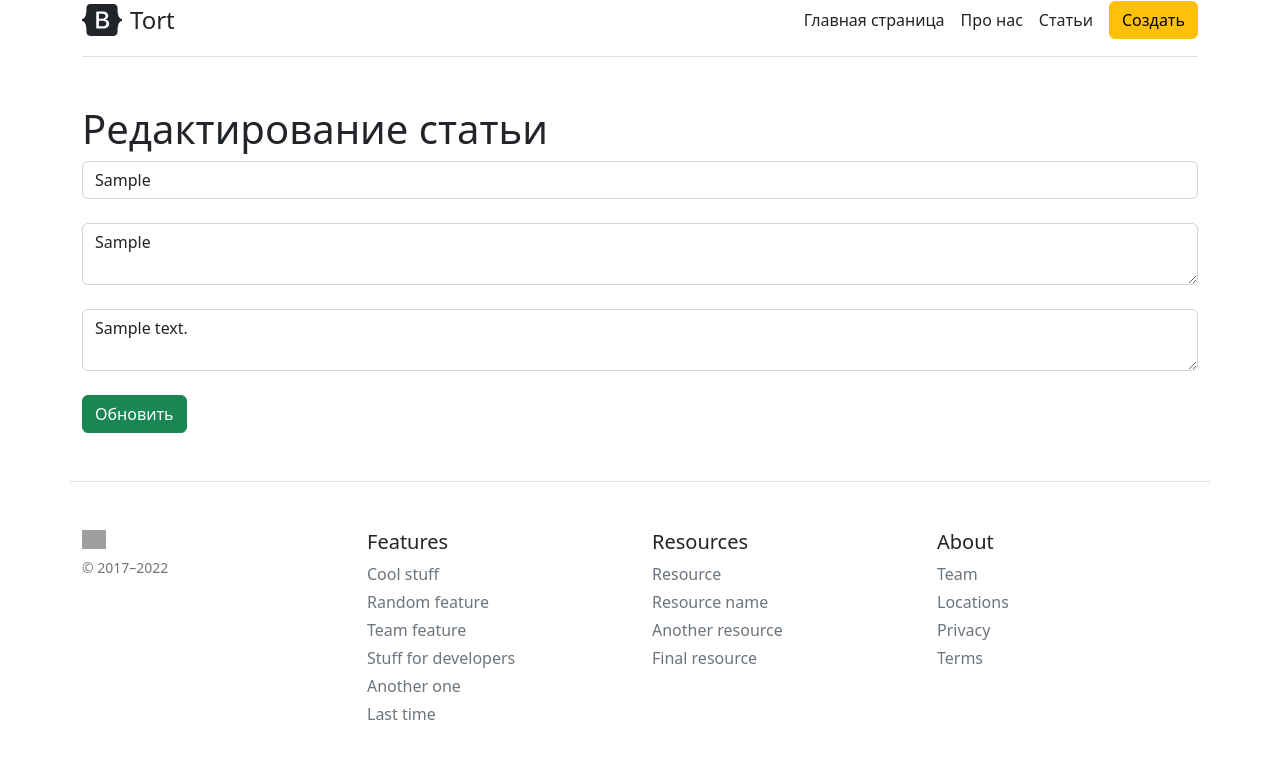
After one commit to ordadm/z100, a Flask app: page /posts/1/post_update in a window 1280 px wide. The commit adds this page. Shown: the top 759 px of the page. Run offline with Flask 2, Linux system fonts and the light colour scheme; tables that the repository leaves empty hold one stand-in row (values such as "Sample post"); grey boxes are pictures that could not be loaded.

Commit message:
завершенный проект на минималках с дибильной главной страницей

```diff
--- a/app.py
+++ b/app.py
@@ -44,6 +44,24 @@ def create_article():
     else:
         return render_template('create_article.html')
 
+@app.route('/posts/<int:id>/post_update', methods=['POST', 'GET'])
+def post_update(id):
+    article = Article.query.get(id)
+    if request.method == "POST":
+        article.title = request.form["title"]
+        article.intro = request.form["intro"]
+        article.text = request.form["text"]
+
+        try:
+            db.session.commit()
+            return redirect('/posts')
+
+        except:
+            return "При редактировании статьи произошла ошибка"
+
+    else:
+        article = Article.query.get(id)
+        return render_template('post_update.html', article=article)
 
 @app.route('/about')
 def about():
@@ -58,6 +76,17 @@ def posts():
 def post_detail(id):
     article=Article.query.get(id)
     return render_template('post_detail.html', article=article)
+@app.route('/posts/<int:id>/del')
+def post_del(id):
+    article=Article.query.get_or_404(id)
+    try:
+        db.session.delete(article)
+        db.session.commit()
+        return redirect('/posts')
+    except:
+        return 'При удалении статьи произошла ошибка'
+
+
 
 
 @app.route('/user/<string:name>/<int:id>')
--- a/templates/post_detail.html
+++ b/templates/post_detail.html
@@ -13,6 +13,8 @@
         <p>{{ article.text}}</p>
         <p><b>Дата публикации: {{ article.date.date() }} </b></p>
         <a href="/posts" class="btn btn-warning">К списку статей >>></a>
+        <a href="/posts/{{article.id}}/del" class="btn btn-danger">удалить статью</a>
+        <a href="/posts/{{article.id}}/post_update" class="btn btn-success">редактировать статью</a>
     </div>
 
 </div>
--- /dev/null
+++ b/templates/post_update.html
@@ -0,0 +1,19 @@
+{% extends 'base.html' %}
+
+{% block title %}
+Редактирование статьи
+{% endblock%}
+
+
+{% block body %}
+<div class="container mt-5">
+    <h1>Редактирование статьи</h1>
+    <form method="post">
+        <input type="text" name="title" id="title" class="form-control" value={{article.title}} placeholder="Введите название"><br>
+        <textarea name="intro" id="intro" class="form-control"  placeholder="Введите анонс">{{article.intro}}</textarea><br>
+        <textarea name="text" id="text" class="form-control"placeholder="Введите основной тест">{{article.text}}</textarea><br>
+        <input type="submit" class="btn btn-success" value="Обновить">
+
+    </form>
+</div>
+{% endblock%}
--- a/templates/posts.html
+++ b/templates/posts.html
@@ -8,6 +8,7 @@
 {% block body %}
 <div class="container mt-5">
     <h1>Все статьи на сайте</h1>
+    {% if articles|length > 0 %}
         {% for el in articles %}
         <div class="alert alert-info">
             <h2>{{ el.title }}</h2>
@@ -16,6 +17,8 @@
             <a href="/posts/{{ el.id }}" class="btn btn-warning">Детальнее >>></a>
         </div>
         {% endfor %}
-
+    {% else %}
+    <p>На сайте еще нет ни одной статьи.</p>
+    {% endif %}
 </div>
 {% endblock%}
```
Also changed, not shown: tort.db. Lines whose indentation alone changed are shown as unchanged.
